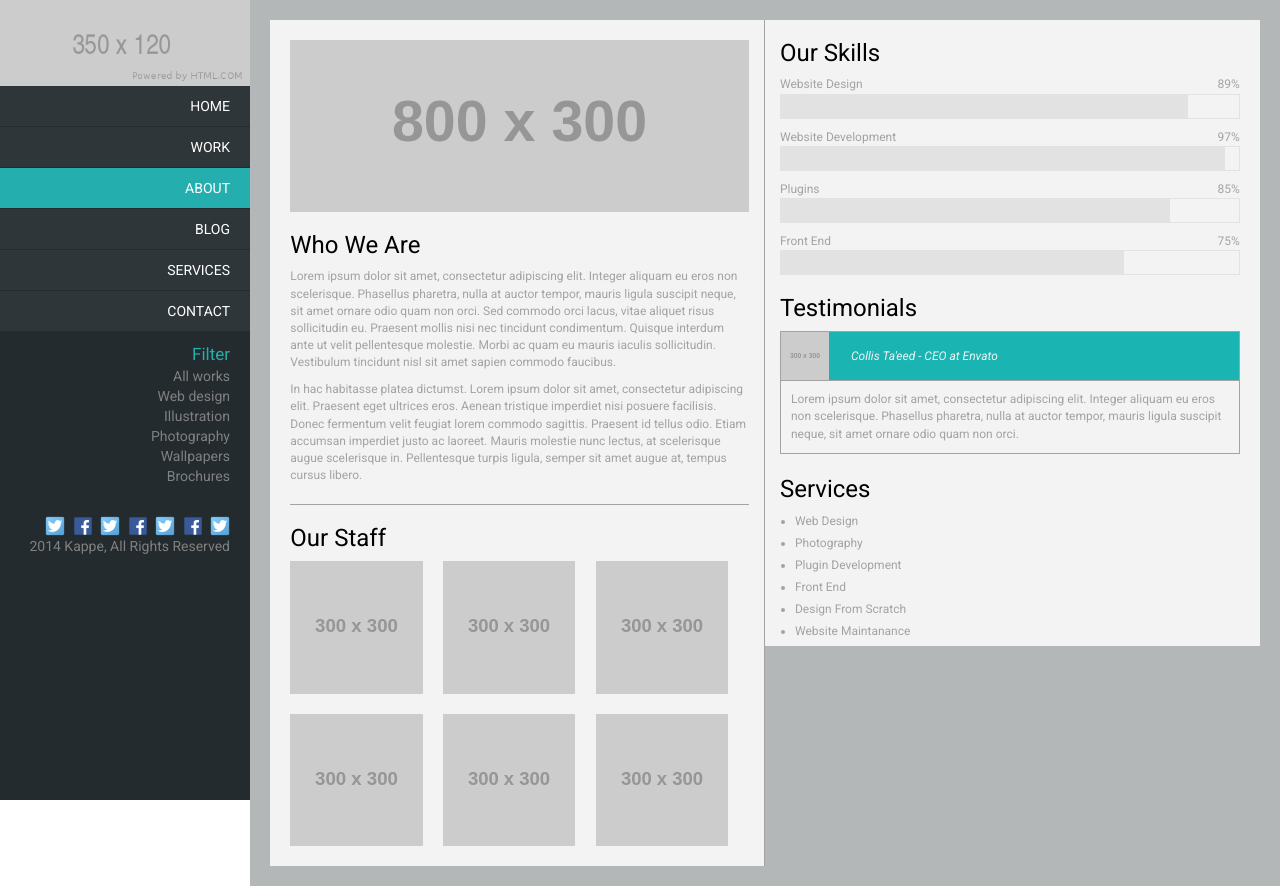
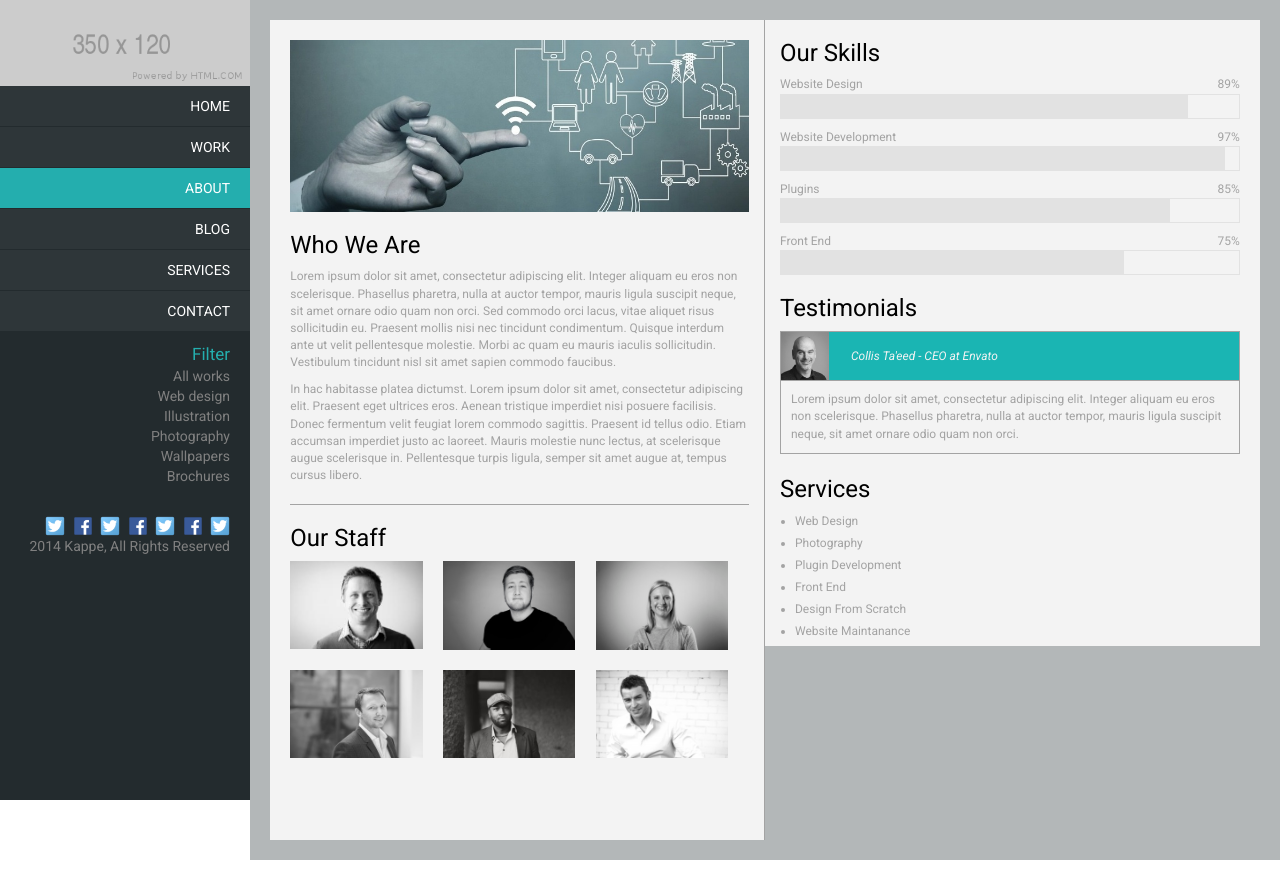
Before and after one commit to cameronmoodley/noroffHackethon, a website: page public/about.html in a window 1280 px wide. After the commit the page ends 860 px from the top, so only its background shows below. Drawn offline with nearby package versions, Linux system fonts and the light colour scheme; placeholder pictures from the web are drawn by us.

Commit message:
Added images.

```diff
--- a/public/about.html
+++ b/public/about.html
@@ -66,18 +66,22 @@
   <div class="[ site ]">
         <div class="[ container-fluid ] [ grey-margin ]">
             <div class="[ row ] [ nomarginright ]">
+
+                <!-- Who we are section -->
                 <div class="[ col-sm-6 ] [ whosection ]" data-mh="match-columns">
-                    <img src="https://via.placeholder.com/800x300" alt="Placeholder" class="[ whosection__image ]">
+                    <img src="Images/about/hero.jpg" alt="Placeholder" class="[ whosection__image ]">
                     <h3 class="[ whosection__headline ]">Who We Are</h3>
                     <p class="[ whosection__text ]">Lorem ipsum dolor sit amet, consectetur adipiscing elit. Integer aliquam eu eros non scelerisque. Phasellus pharetra, nulla at auctor tempor, mauris ligula suscipit neque, sit amet ornare odio quam non orci. Sed commodo orci lacus, vitae aliquet risus sollicitudin eu. Praesent mollis nisi nec tincidunt condimentum. Quisque interdum ante ut velit pellentesque molestie. Morbi ac quam eu mauris iaculis sollicitudin. Vestibulum tincidunt nisl sit amet sapien commodo faucibus.</p>
                     <p class="[ whosection__text ]">In hac habitasse platea dictumst. Lorem ipsum dolor sit amet, consectetur adipiscing elit. Praesent eget ultrices eros. Aenean tristique imperdiet nisi posuere facilisis. Donec fermentum velit feugiat lorem commodo sagittis. Praesent id tellus odio. Etiam accumsan imperdiet justo ac laoreet. Mauris molestie nunc lectus, at scelerisque augue scelerisque in. Pellentesque turpis ligula, semper sit amet augue at, tempus cursus libero.</p>
                     <hr class="[ whosection__breakline ]">
                     <h3 class="[ whosection__headline ]">Our Staff</h3>
                     <div class="[ row ] [ whosection__row ] [ nomarginright ]">
+
+                        <!-- Our staff -->
                         <div class="[ col-lg-4 col-sm-6 col-xs-6 ] [ whosection__ourstaff ]">
                             <div class="[ hoverlay ] [ item ] " data-mh="match-gallery">
                                 <a href="https://via.placeholder.com/852x480" data-fancybox="gallery" data-width="852" data-height="480" data-caption="Project gallery" class="[ hover ]">
-                                    <img src="https://via.placeholder.com/300x300" alt="Placeholder" class="[ whosection__ourstaff--image ] ">
+                                    <img src="Images/about/profile1.jpg" alt="Placeholder" class="[ whosection__ourstaff--image ] ">
                                     <div class="[ hoverlay__info ]">
                                         <div class="[ hoverlay__info--tablecontainer ]">
                                             <div class="[ hoverlay__info--tablecell ]">
@@ -94,7 +98,7 @@
                         <div class="[ col-lg-4 col-sm-6 col-xs-6 ] [ whosection__ourstaff ]">
                             <div class="[ hoverlay ] [ item ] " data-mh="match-gallery">
                                 <a href="https://via.placeholder.com/852x480" data-fancybox="gallery" data-width="852" data-height="480" data-caption="Project gallery" class="[ hover ]">
-                                    <img src="https://via.placeholder.com/300x300" alt="Placeholder" class="[ whosection__ourstaff--image ] ">
+                                    <img src="Images/about/profile2.jpg" alt="Placeholder" class="[ whosection__ourstaff--image ] ">
                                     <div class="[ hoverlay__info ]">
                                         <div class="[ hoverlay__info--tablecontainer ]">
                                             <div class="[ hoverlay__info--tablecell ]">
@@ -111,7 +115,7 @@
                         <div class="[ col-lg-4 col-sm-6 col-xs-6 ] [ whosection__ourstaff ]">
                             <div class="[ hoverlay ] [ item ] " data-mh="match-gallery">
                                 <a href="https://via.placeholder.com/852x480" data-fancybox="gallery" data-width="852" data-height="480" data-caption="Project gallery" class="[ hover ]">
-                                    <img src="https://via.placeholder.com/300x300" alt="Placeholder" class="[ whosection__ourstaff--image ] ">
+                                    <img src="Images/about/profile3.jpg" alt="Placeholder" class="[ whosection__ourstaff--image ] ">
                                     <div class="[ hoverlay__info ]">
                                         <div class="[ hoverlay__info--tablecontainer ]">
                                             <div class="[ hoverlay__info--tablecell ]">
@@ -128,7 +132,7 @@
                         <div class="[ col-lg-4 col-sm-6 col-xs-6 ] [ whosection__ourstaff ]">
                             <div class="[ hoverlay ] [ item ] " data-mh="match-gallery">
                                 <a href="https://via.placeholder.com/852x480" data-fancybox="gallery" data-width="852" data-height="480" data-caption="Project gallery" class="[ hover ]">
-                                    <img src="https://via.placeholder.com/300x300" alt="Placeholder" class="[ whosection__ourstaff--image ] ">
+                                    <img src="Images/about/profile4.jpg" alt="Placeholder" class="[ whosection__ourstaff--image ] ">
                                     <div class="[ hoverlay__info ]">
                                         <div class="[ hoverlay__info--tablecontainer ]">
                                             <div class="[ hoverlay__info--tablecell ]">
@@ -145,7 +149,7 @@
                         <div class="[ col-lg-4 col-sm-6 col-xs-6 ] [ whosection__ourstaff ]">
                             <div class="[ hoverlay ] [ item ] " data-mh="match-gallery">
                                 <a href="https://via.placeholder.com/852x480" data-fancybox="gallery" data-width="852" data-height="480" data-caption="Project gallery" class="[ hover ]">
-                                    <img src="https://via.placeholder.com/300x300" alt="Placeholder" class="[ whosection__ourstaff--image ] ">
+                                    <img src="Images/about/profile5.jpg" alt="Placeholder" class="[ whosection__ourstaff--image ] ">
                                     <div class="[ hoverlay__info ]">
                                         <div class="[ hoverlay__info--tablecontainer ]">
                                             <div class="[ hoverlay__info--tablecell ]">
@@ -162,7 +166,7 @@
                         <div class="[ col-lg-4 col-sm-6 col-xs-6 ] [ whosection__ourstaff ]">
                             <div class="[ hoverlay ] [ item ] " data-mh="match-gallery">
                                 <a href="https://via.placeholder.com/852x480" data-fancybox="gallery" data-width="852" data-height="480" data-caption="Project gallery" class="[ hover ]">
-                                    <img src="https://via.placeholder.com/300x300" alt="Placeholder" class="[ whosection__ourstaff--image ] ">
+                                    <img src="Images/about/profile6.jpg" alt="Placeholder" class="[ whosection__ourstaff--image ] ">
                                     <div class="[ hoverlay__info ]">
                                         <div class="[ hoverlay__info--tablecontainer ]">
                                             <div class="[ hoverlay__info--tablecell ]">
@@ -176,10 +180,10 @@
                                 </a>
                             </div>
                         </div>
-
-
                     </div>
                 </div>
+
+                <!-- Our skill section -->
                 <div class="[ col-sm-6 ] [ skillsection ]" data-mh="match-columns">
                     <h3 class="[ skillsection__headline ]">Our Skills</h3>
                     <p class="[ skillsection__skilltext ]">Website Design</p>
@@ -203,13 +207,17 @@
                         <div class="[ skillsection__skillbar--frontend ]"></div>
                     </div>
                     <h3 class="[ skillsection__headline ]">Testimonials</h3>
+
+                    <!-- Testimonial -->
                     <div class="[ skillsection__testimonial ]">
                         <div class="[ skillsection__testimonial--header ]">
-                            <img src="https://via.placeholder.com/300x300" alt="" class="[ skillsection__testimonial--image ]">
+                            <img src="Images/about/testimonials.jpeg" alt="" class="[ skillsection__testimonial--image ]">
                             <p class="[ skillsection__testimonial--name ]"><em>Collis Ta'eed - CEO at Envato</em></p>
                         </div>
                         <p class="[ skillsection__testimonial--text ]">Lorem ipsum dolor sit amet, consectetur adipiscing elit. Integer aliquam eu eros non scelerisque. Phasellus pharetra, nulla at auctor tempor, mauris ligula suscipit neque, sit amet ornare odio quam non orci.</p>
                     </div>
+
+                    <!-- Services -->
                     <div class="[ skillsection__services ]">
                         <h3 class="[ skillsection__services--headline ]">Services</h3>
                         <ul class="[ skillsection__services--list ]">
```
